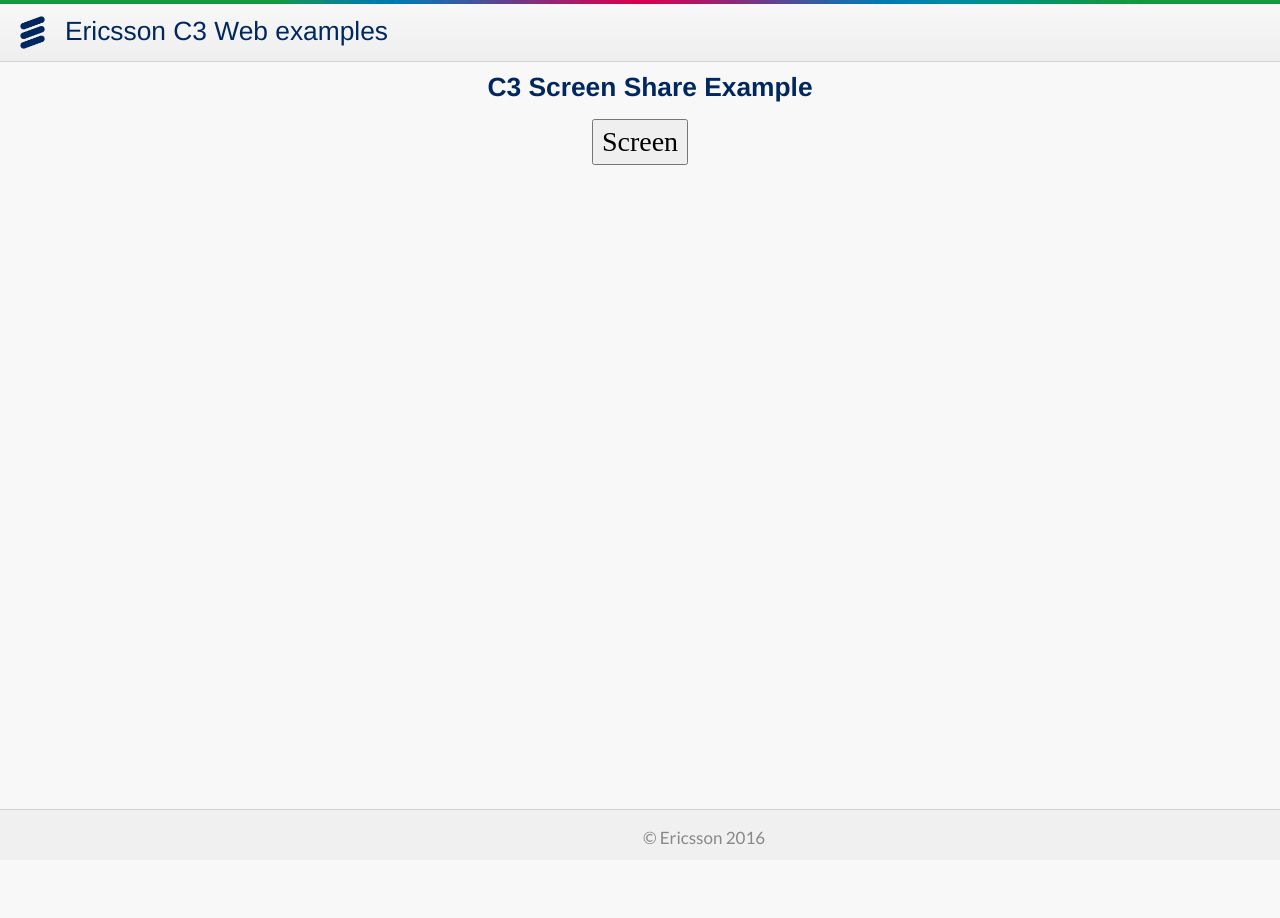
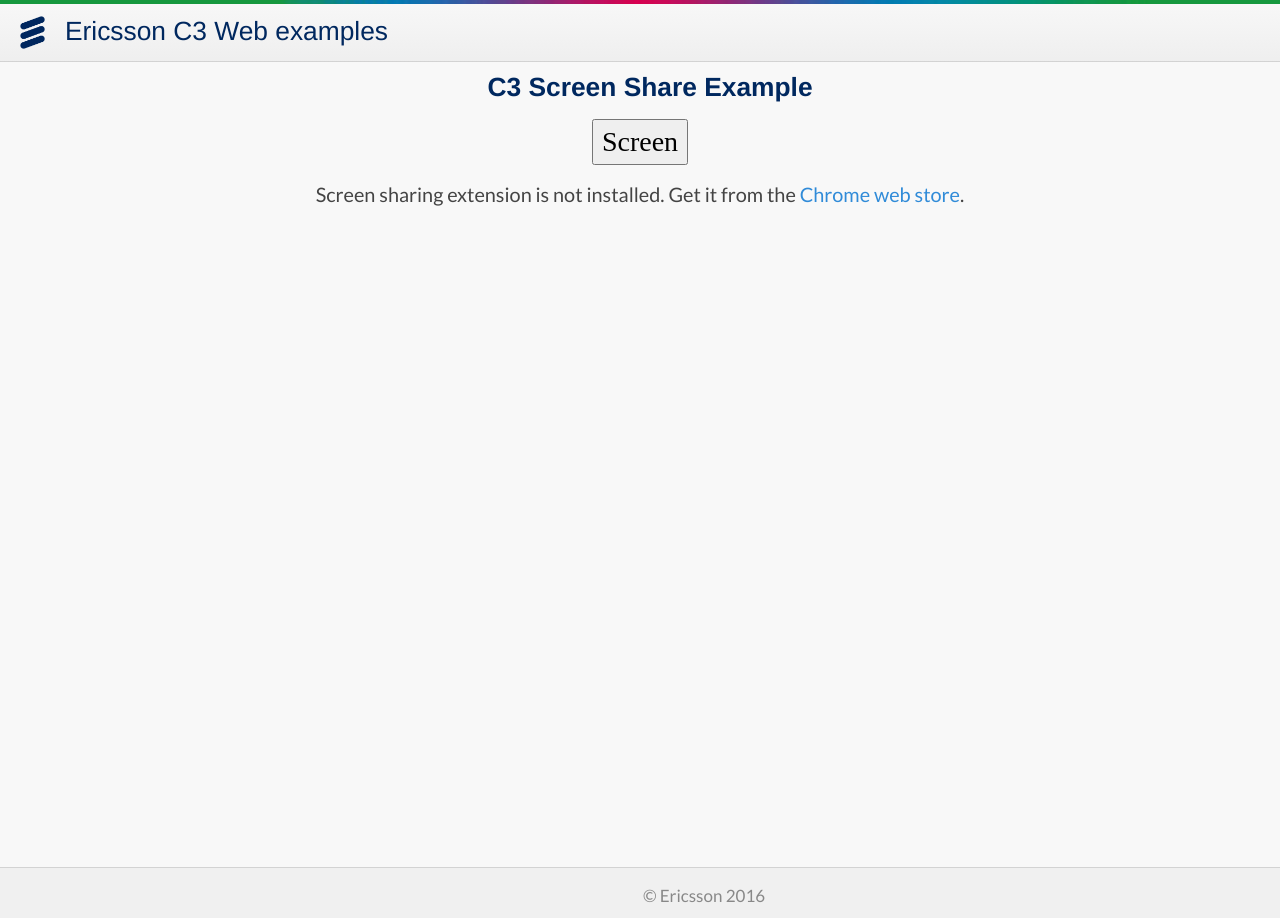
Before and after one commit to Ericsson/c3-web-examples, a browser extension: page screen-sharing/screenSharing.html in a window 1280 px wide. Before the commit the page ends 860 px from the top, so only its background shows below. Drawn offline with Linux system fonts and the light colour scheme; a web font is replaced by a local one.

Commit message:
Add a url to chromeExtension for installation

```diff
--- a/screen-sharing/screenSharing.html
+++ b/screen-sharing/screenSharing.html
@@ -71,6 +71,7 @@
         <div id="startbuttons">
           <input value="Screen" onclick="startScreen();" type="button">
         </div>
+        <p id="extensionLinkAlert" style="color:red;"></p>
         <video id="videoElement" style="height:100%; width:100%" autoplay="true" muted="true"></video>
         <div style="display: none;" id="stopbuttons">
           <input value="Stop" onclick="stopScreen();" type="button">
@@ -79,7 +80,17 @@
 <script type="application/javascript">
 var isVideoEnabled = false;
 var stop = document.getElementById("stopbuttons");
+let chromeExtensionId = 'epajpkbdigdpepgncdpmilaoamkjgoah'
+let extensionUrl = `https://chrome.google.com/webstore/detail/${chromeExtensionId}`
 
+const isChrome = /Chrome/.test(navigator.userAgent) && /Google Inc/.test(navigator.vendor)
+
+if (isChrome){
+  document.getElementById("extensionLinkAlert").innerHTML =
+    `<h3>
+      Screen sharing extension is not installed. Get it from the <a target='_blank' href=${extensionUrl}>Chrome web store</a>.
+    </h3> `
+}
 
 function startScreen(){
   screenshareSource = new cct.ScreenSource({
```
